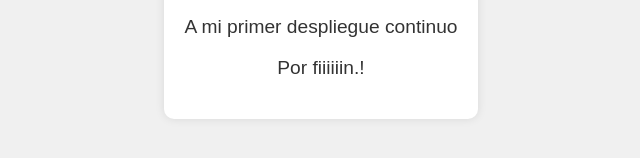
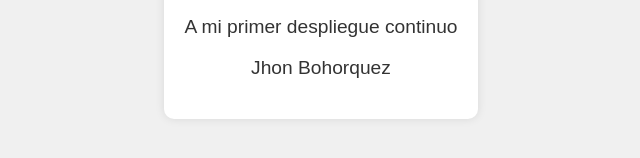
Before and after one commit to RpaGnp/DeployTest, a plain HTML site: page index.html in a window 1280 px wide. Shown: the part 388-546 px from the top of the page, 319-959 px from the left. Drawn offline with Linux system fonts and the light colour scheme.

Commit message:
first commit 22

```diff
--- a/index.html
+++ b/index.html
@@ -36,7 +36,7 @@
     <div class="container">
         <h1>Bienvenido</h1>
         <p>A mi primer despliegue continuo</p>
-        <p>Por fiiiiiin.!</p>
+        <p>Jhon Bohorquez</p>
     </div>
 </body>
 </html>
```
